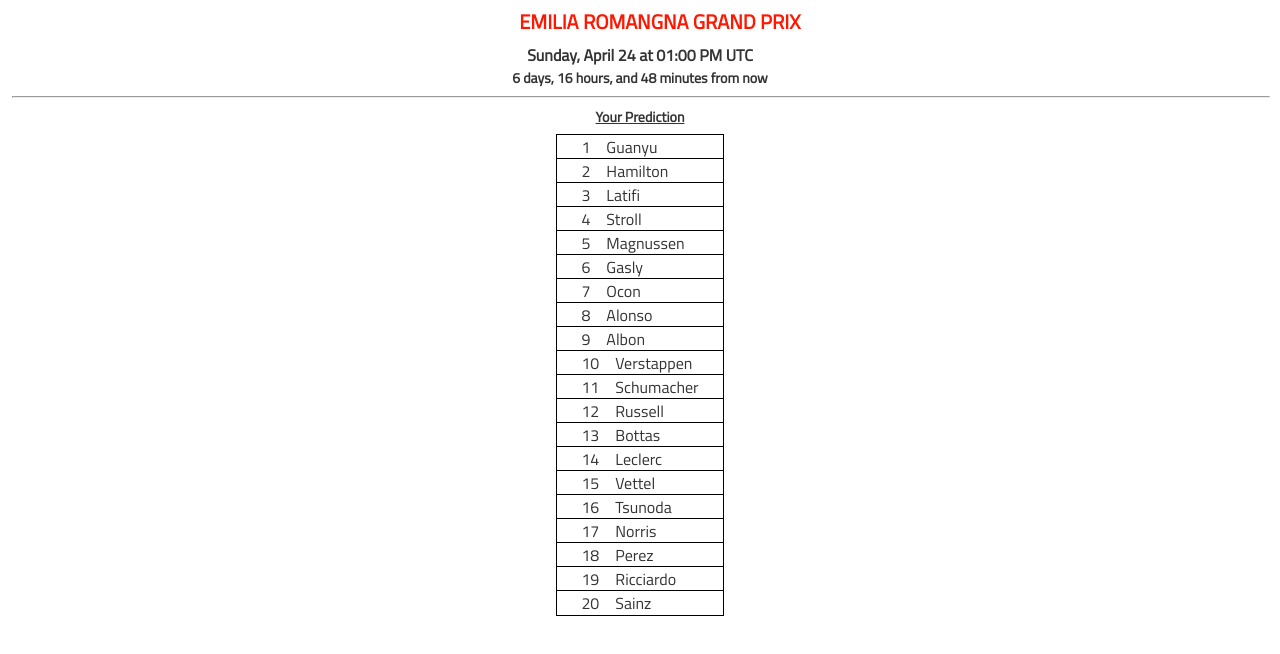
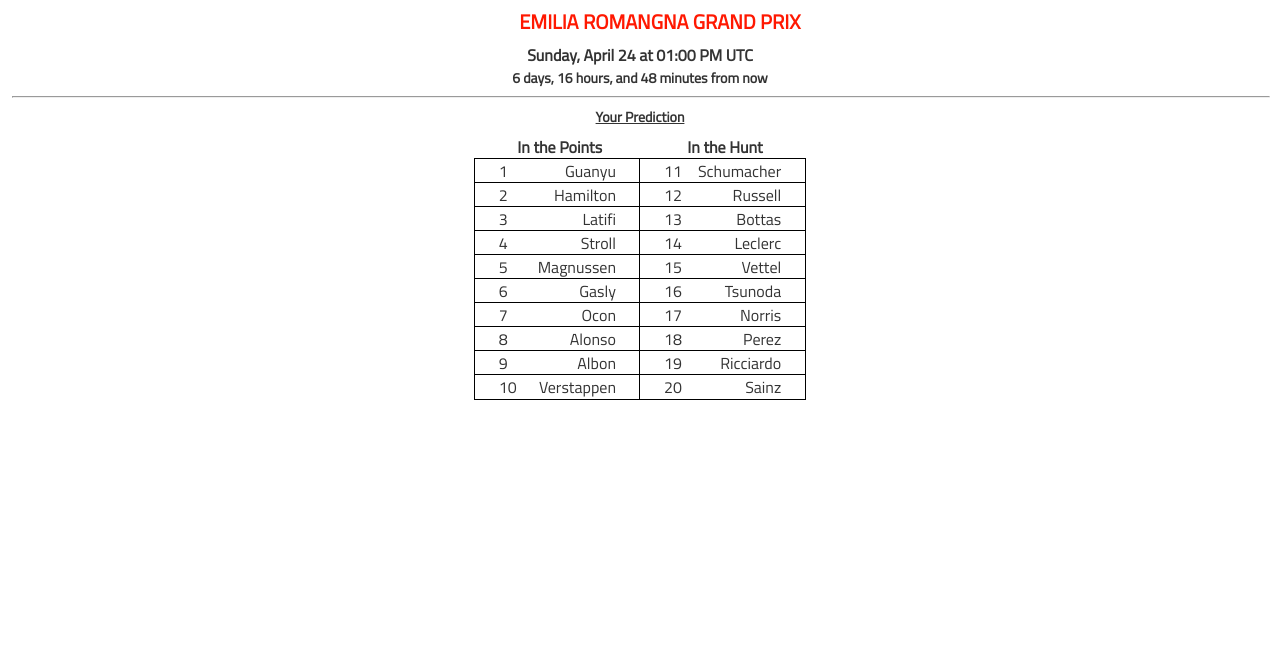
Before and after one commit to etherealmachine/f1-golf, a Svelte app: page / in a window 1280 px wide. Shown: the top 654 px of the page. Built offline with nearby package versions, Linux system fonts and the light colour scheme; some icons are missing.

Commit message:
Simplify and play with grid layout

```diff
--- a/src/Predict.svelte
+++ b/src/Predict.svelte
@@ -1,8 +1,8 @@
 <script lang="ts">
+  import Sortable, { SortableEvent } from "sortablejs";
   import { createEventDispatcher } from "svelte";
   const dispatch = createEventDispatcher();
 
-  import SortableList from "./SortableList.svelte";
   import type { Prediction } from "./Types";
 
   export let prediction: Prediction[];
@@ -11,8 +11,21 @@
     return name.split(" ")[1];
   }
 
-  function predictionChanged(event: CustomEvent) {
-    dispatch("change", event.detail);
+  let sortable: Sortable;
+  let sortableOptions = {
+    animation: 200,
+    onSort: (event: SortableEvent) => {
+      const item = prediction.splice(event.oldIndex, 1)[0];
+      prediction = prediction
+        .slice(0, event.newIndex)
+        .concat([item])
+        .concat(prediction.slice(event.newIndex, prediction.length));
+      dispatch("change", prediction);
+    },
+  };
+  let listElement: HTMLElement;
+  $: if (listElement && !sortable) {
+    sortable = Sortable.create(listElement, sortableOptions);
   }
 </script>
 
@@ -20,20 +33,20 @@
   <h3 style="margin-bottom: 8px; text-decoration: underline;">
     Your Prediction
   </h3>
-  <SortableList
-    sortableOptions={{ animation: 200 }}
-    bind:items={prediction}
-    let:item
-    let:index
-    on:change={predictionChanged}
-    ulClass="driver-list"
-    liClass="driver-slot"
-  >
-    <div class="driver-item">
-      <span>{index + 1}</span>
-      <span>{formatName(item.driver.name)}</span>
+  <div>
+    <div class="header">
+      <span>In the Points</span>
+      <span>In the Hunt</span>
     </div>
-  </SortableList>
+    <div bind:this={listElement} class="driver-list">
+      {#each prediction as item, index (item.driver.name)}
+        <div class="driver-item">
+          <span>{index + 1}</span>
+          <span>{formatName(item.driver.name)}</span>
+        </div>
+      {/each}
+    </div>
+  </div>
 </main>
 
 <style>
@@ -42,20 +55,19 @@
     flex-direction: column;
   }
 
-  :global(.driver-list) {
+  .header {
     display: flex;
-    flex-direction: column;
-    list-style-type: none;
+    justify-content: space-around;
+    font-weight: 600;
+  }
+
+  .driver-list {
+    display: grid;
+    grid-auto-flow: column;
+    grid-template-columns: 1fr 1fr;
+    grid-template-rows: repeat(10, auto);
     padding: 0;
     margin: 0;
-  }
-
-  :global(.driver-slot) {
-    display: flex;
-    align-items: center;
-    outline: 1px solid black;
-    background: white;
-    padding: 0 16px;
   }
 
   .driver-item {
@@ -63,6 +75,9 @@
     display: flex;
     align-items: center;
     justify-content: space-between;
+    background: white;
+    outline: 1px solid black;
+    padding: 0 16px;
   }
 
   .driver-item > span {
--- a/src/SortableList.svelte
+++ /dev/null
@@ -1,82 +0,0 @@
-<!--
-MIT License
-
-Copyright (c) 2020 Paul Schwind
-
-Permission is hereby granted, free of charge, to any person obtaining a copy of
-this software and associated documentation files (the "Software"), to deal in
-the Software without restriction, including without limitation the rights to
-use, copy, modify, merge, publish, distribute, sublicense, and/or sell copies
-of the Software, and to permit persons to whom the Software is furnished to do
-so, subject to the following conditions:
-
-The above copyright notice and this permission notice shall be included in all
-copies or substantial portions of the Software.
-
-THE SOFTWARE IS PROVIDED "AS IS", WITHOUT WARRANTY OF ANY KIND, EXPRESS OR
-IMPLIED, INCLUDING BUT NOT LIMITED TO THE WARRANTIES OF MERCHANTABILITY,
-FITNESS FOR A PARTICULAR PURPOSE AND NONINFRINGEMENT. IN NO EVENT SHALL THE
-AUTHORS OR COPYRIGHT HOLDERS BE LIABLE FOR ANY CLAIM, DAMAGES OR OTHER
-LIABILITY, WHETHER IN AN ACTION OF CONTRACT, TORT OR OTHERWISE, ARISING FROM,
-OUT OF OR IN CONNECTION WITH THE SOFTWARE OR THE USE OR OTHER DEALINGS IN THE
-SOFTWARE.
--->
-<script lang="ts">
-  import Sortable from "sortablejs";
-  import { createEventDispatcher } from "svelte";
-  const dispatch = createEventDispatcher();
-
-  // every item is an object with a unique ID for identification
-  export let items = [];
-  export let idKey = "id"; // id attribute changeable if needed
-  export let ulClass = "";
-  export let liClass: string | Function = "";
-  export let getItemById = undefined;
-  export let sortableOptions: any = {};
-  sortableOptions = Object.assign({}, sortableOptions); // prevent leak to outside
-  if (sortableOptions.dataIdAttr)
-    throw new Error("sortableOptions.dataIdAttr is currently not supported.");
-  if (!sortableOptions.store) {
-    sortableOptions.store = {
-      set: (sortable) => undefined, // placeholder
-    };
-  }
-  if (sortableOptions.group && !getItemById) {
-    throw new Error(
-      "When using group, please provide a function called `getItemById` (as a prop) that gives an item in case it gets dropped from somewhere else. Otherwise, the SortableList cannot know what the item is exactly."
-    );
-  }
-  getItemById =
-    getItemById ||
-    ((id) => {
-      return items.find((item) => item[idKey] == id); // should only loosely check as IDs are auto-converted to strings
-    });
-  let _store_set = sortableOptions.store.set;
-  sortableOptions.store.set = (sortable) => {
-    items = sortable.toArray().map(getItemById);
-    _store_set(sortable); // still call old set callback function
-    dispatch("change", items);
-  };
-
-  let sortable: Sortable;
-  let listElement: HTMLElement;
-  $: if (listElement && !sortable) {
-    sortable = Sortable.create(listElement, sortableOptions);
-  }
-  $: for (let item of items) {
-    if (!item || item[idKey] == null) {
-      throw new Error("Item " + item + " has no valid identifier " + idKey);
-    }
-  }
-</script>
-
-<ul bind:this={listElement} class={ulClass}>
-  {#each items as item, index (item[idKey])}
-    <li
-      class={typeof liClass === "function" ? liClass(item) : liClass}
-      data-id={item[idKey]}
-    >
-      <slot {item} {index}>{item}</slot>
-    </li>
-  {/each}
-</ul>
```
